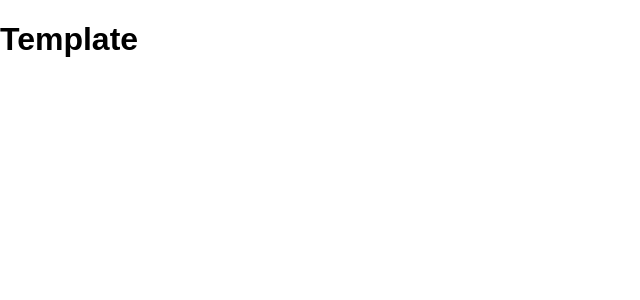
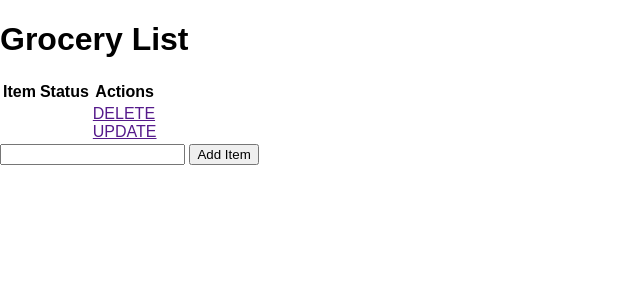
Before and after one commit to FrancescoGnerre/Grocery_List, a Flask app: page / in a window 1280 px wide. Shown: the top 300 px of the page, without its empty margins (0-640 px from the left). Run offline with Flask 3, Linux system fonts and the light colour scheme.

Commit message:
add db file, add table view, add updatablility

```diff
--- a/main.py
+++ b/main.py
@@ -15,7 +15,7 @@ class Item(db.Model):
         return '<Task %r>' % self.item_id
 
 
-@app.route('/')
+@app.route('/', methods=["GET", "POST"])
 def home():
     return render_template('home.html')
 
--- a/templates/home.html
+++ b/templates/home.html
@@ -5,5 +5,29 @@
 {% endblock %}
 
 {% block body %}
-    <h1>Template</h1>
+    <div class="content">
+        <h1>Grocery List</h1>
+
+        <table>
+            <tr>
+                <th>Item</th>
+                <th>Status</th>
+                <th>Actions</th>
+            </tr>
+            <tr>
+                <td></td>
+                <td></td>
+                <td>
+                    <a href="">DELETE</a>
+                    <br>
+                    <a href="">UPDATE</a>
+                </td>
+            </tr>
+        </table>
+
+        <form action="/" method="POST">
+            <input type="text" name="item" id="item">
+            <input type="submit" value="Add Item">
+        </form>
+    </div>
 {% endblock %}
```
Also changed, not shown: Item.db (added).
